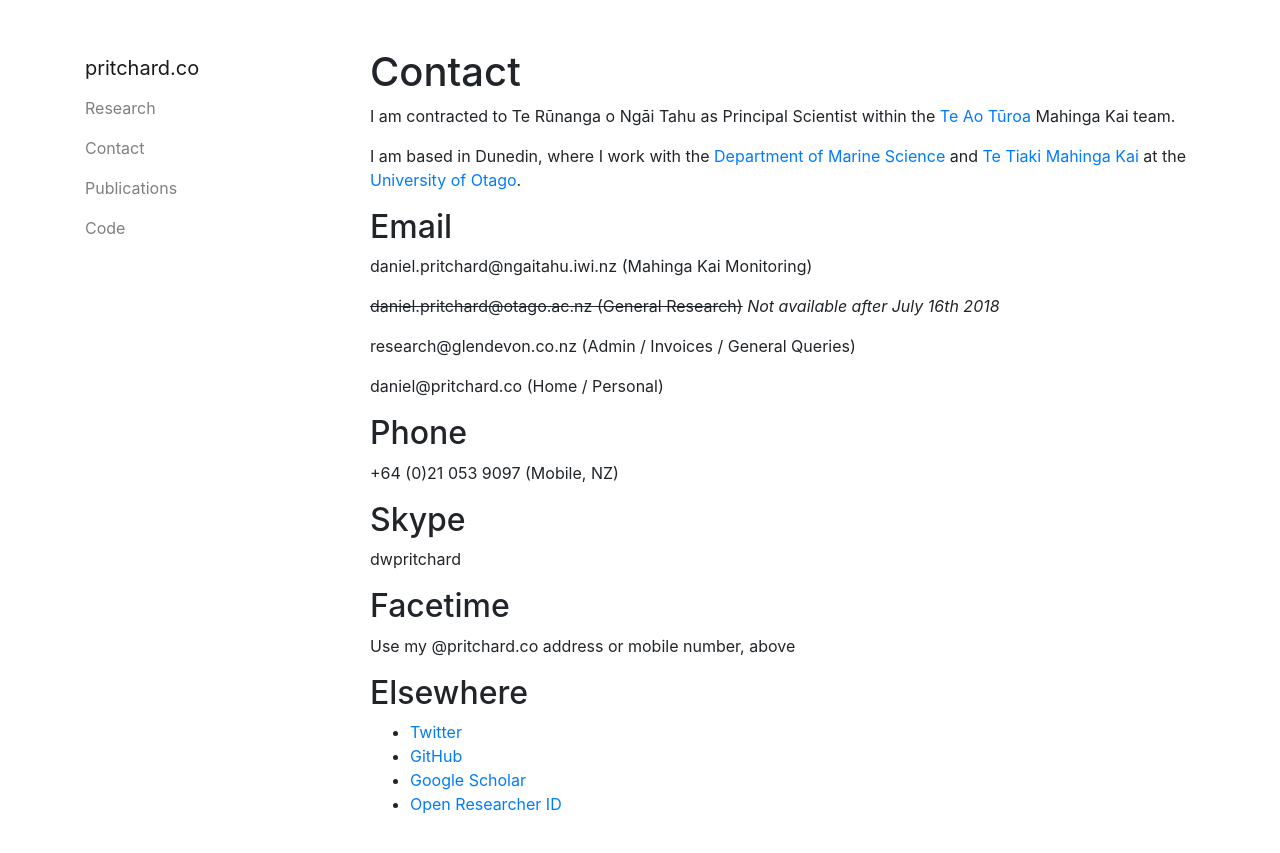
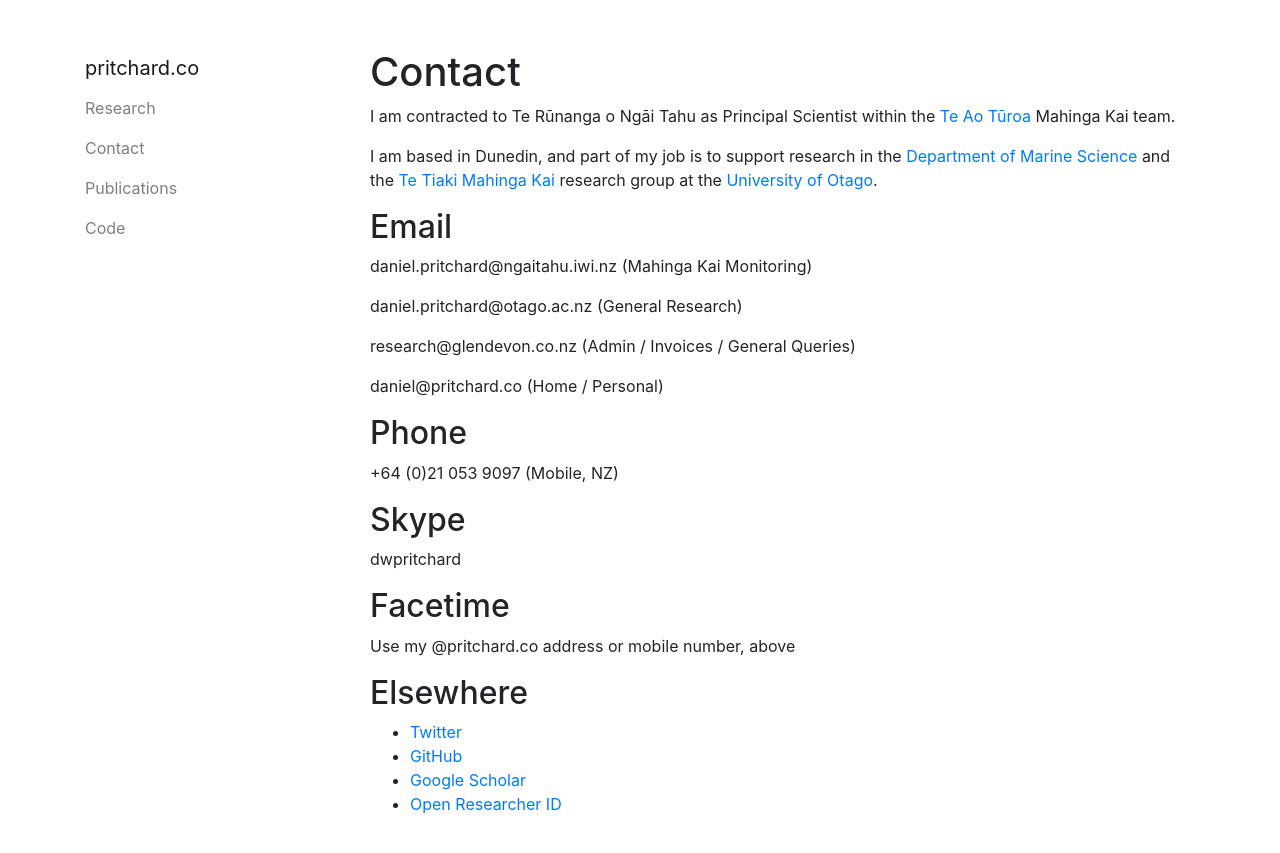
Before and after one commit to dpritchard/web-pritchard-co, a Jekyll site: the page built from contact.md, in a window 1280 px wide. Shown: the top 853 px of the page. Built offline with Jekyll 4.4.1, drawn with Linux system fonts in a browser that asks for light colours; our own code applies the rules of GitHub Pages for plain Markdown files.

Commit message:
Update contact information

```diff
--- a/contact.md
+++ b/contact.md
@@ -6,7 +6,7 @@ layout: default
 
 I am contracted to Te Rūnanga o Ngāi Tahu as Principal Scientist within the [Te Ao Tūroa][TAT] Mahinga Kai team.
 
-I am based in Dunedin, where I work with the [Department of Marine Science][MARINE] and [Te Tiaki Mahinga Kai][TMK] at the [University of Otago][UoO].
+I am based in Dunedin, and part of my job is to support research in the [Department of Marine Science][MARINE] and the [Te Tiaki Mahinga Kai][TMK] research group at the [University of Otago][UoO].
 
 [MARINE]: http://www.otago.ac.nz/marinescience
 [UoO]: http://www.otago.ac.nz
@@ -17,7 +17,7 @@ I am based in Dunedin, where I work with the [Department of Marine Science][MARI
 
 daniel.pritchard<span style="display:none">.HOPEFULLY.HIDDEN</span>@ngaitahu.iwi.nz (Mahinga Kai Monitoring)
 
-~~daniel.pritchard<span style="display:none">.HOPEFULLY.HIDDEN</span>@otago.ac.nz (General Research)~~ *Not available after July 16th 2018*
+daniel.pritchard<span style="display:none">.HOPEFULLY.HIDDEN</span>@otago.ac.nz (General Research)
 
 research<span style="display:none">.HOPEFULLY.HIDDEN</span>@glendevon.co.nz (Admin / Invoices / General Queries)
 
```
